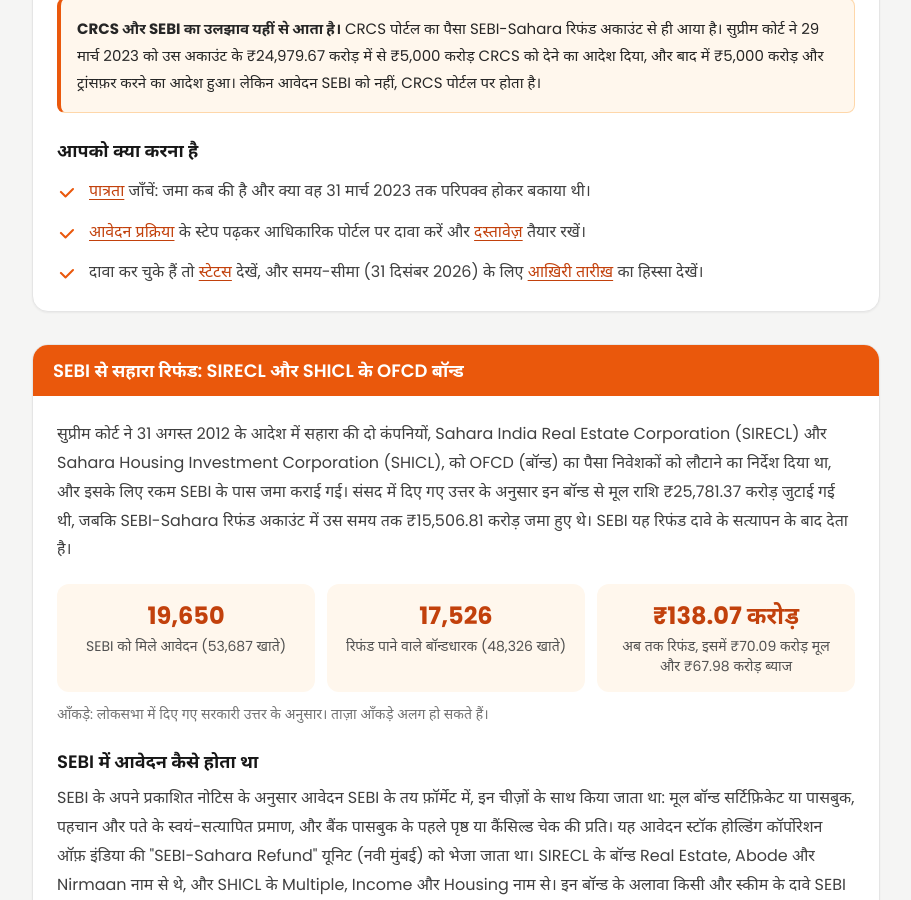
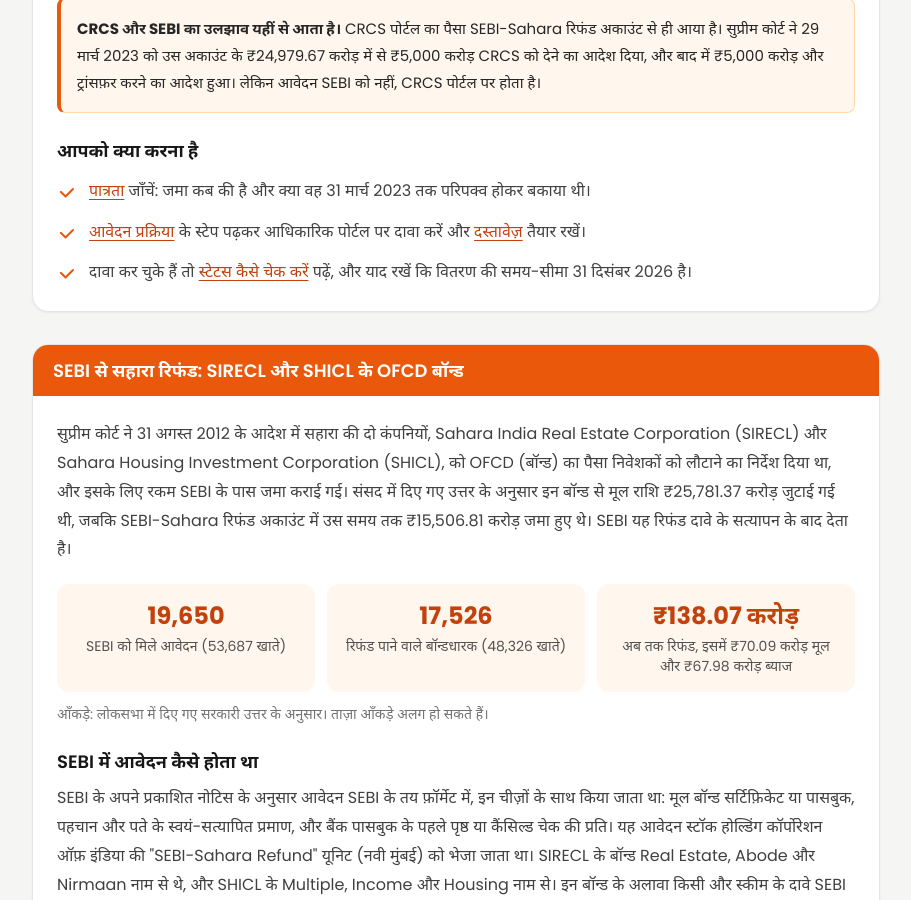
Before and after one commit to sahararefund/sahararefund, a Jekyll site: the page built from sahara-refund-kahan-se-milega.html, in a window 1280 px wide and 900 px high, scrolled down 2814 px. Shown: the whole window, without its empty margins (184-1095 px from the left). Built offline with Jekyll 4.4.1, drawn with Linux system fonts in a browser that asks for light colours; some of the changed text lies outside the part shown.

Commit message:
Update sahara-refund-kahan-se-milega.html

```diff
--- a/sahara-refund-kahan-se-milega.html
+++ b/sahara-refund-kahan-se-milega.html
@@ -107,12 +107,12 @@ description: "सहारा का पैसा CRCS पोर्टल, SEBI-
 <section class="bg-gradient-to-br from-neutral-950 via-neutral-900 to-orange-900 text-white">
   <div class="container-x pb-28 pt-12 text-center sm:pb-32 sm:pt-16">
     <p class="text-sm text-orange-200"><a class="underline" href="/">होम</a> › सहारा रिफंड कहाँ से मिलेगा</p>
-    <p class="mt-4 inline-block rounded-full bg-white/10 px-4 py-1 text-sm font-medium text-orange-200 ring-1 ring-white/20">अंतिम अपडेट: <time datetime="2026-11-18">18 नवंबर 2026</time></p>
+    <p class="mt-4 inline-block rounded-full bg-white/10 px-4 py-1 text-sm font-medium text-orange-200 ring-1 ring-white/20">अंतिम अपडेट: <time datetime="2026-11-19">19 नवंबर 2026</time></p>
     <h1 class="mx-auto mt-5 max-w-3xl text-3xl font-bold sm:text-4xl lg:text-5xl" style="line-height:1.4">सहारा रिफंड कहाँ से मिलेगा? CRCS, SEBI या Q Shop</h1>
     <p class="mx-auto mt-5 max-w-2xl text-base text-neutral-300 sm:text-lg">सहारा इंडिया की अलग-अलग स्कीमों के रिफंड की व्यवस्था अलग है। CRCS पोर्टल सिर्फ़ चार सहकारी समितियों के लिए है, OFCD बॉन्ड का मामला SEBI के पास है और Q Shop के लिए हमें कोई आधिकारिक रिफंड पोर्टल नहीं मिला। देखिए आपका पैसा किस श्रेणी में आता है।</p>
     <div class="mt-8 flex flex-col items-center justify-center gap-3 sm:flex-row">
       <a class="btn-orange w-full sm:w-auto" href="#identify">अपनी स्कीम पहचानें</a>
-      <a class="btn-outline-light w-full sm:w-auto" href="/#process">CRCS आवेदन प्रक्रिया</a>
+      <a class="btn-outline-light w-full sm:w-auto" href="/application-process.html">CRCS आवेदन प्रक्रिया</a>
     </div>
   </div>
 </section>
@@ -190,9 +190,9 @@ description: "सहारा का पैसा CRCS पोर्टल, SEBI-
       </div>
       <h3 class="mt-6 text-lg font-semibold text-neutral-900">आपको क्या करना है</h3>
       <ul class="mt-3 space-y-3">
-        <li class="flex gap-3"><svg class="mt-1.5 h-5 w-5 shrink-0 text-orange-600" viewBox="0 0 20 20" fill="currentColor" aria-hidden="true"><path fill-rule="evenodd" d="M16.7 5.3a1 1 0 0 1 0 1.4l-7.5 7.5a1 1 0 0 1-1.4 0L3.3 9.7a1 1 0 1 1 1.4-1.4l3.8 3.8 6.8-6.8a1 1 0 0 1 1.4 0z" clip-rule="evenodd"/></svg><span class="min-w-0"><a class="font-medium text-orange-700 underline" href="/#eligibility">पात्रता</a> जाँचें: जमा कब की है और क्या वह 31 मार्च 2023 तक परिपक्व होकर बकाया थी।</span></li>
-        <li class="flex gap-3"><svg class="mt-1.5 h-5 w-5 shrink-0 text-orange-600" viewBox="0 0 20 20" fill="currentColor" aria-hidden="true"><path fill-rule="evenodd" d="M16.7 5.3a1 1 0 0 1 0 1.4l-7.5 7.5a1 1 0 0 1-1.4 0L3.3 9.7a1 1 0 1 1 1.4-1.4l3.8 3.8 6.8-6.8a1 1 0 0 1 1.4 0z" clip-rule="evenodd"/></svg><span class="min-w-0"><a class="font-medium text-orange-700 underline" href="/#process">आवेदन प्रक्रिया</a> के स्टेप पढ़कर आधिकारिक पोर्टल पर दावा करें और <a class="font-medium text-orange-700 underline" href="/#documents">दस्तावेज़</a> तैयार रखें।</span></li>
-        <li class="flex gap-3"><svg class="mt-1.5 h-5 w-5 shrink-0 text-orange-600" viewBox="0 0 20 20" fill="currentColor" aria-hidden="true"><path fill-rule="evenodd" d="M16.7 5.3a1 1 0 0 1 0 1.4l-7.5 7.5a1 1 0 0 1-1.4 0L3.3 9.7a1 1 0 1 1 1.4-1.4l3.8 3.8 6.8-6.8a1 1 0 0 1 1.4 0z" clip-rule="evenodd"/></svg><span class="min-w-0">दावा कर चुके हैं तो <a class="font-medium text-orange-700 underline" href="/#check-status">स्टेटस</a> देखें, और समय-सीमा (31 दिसंबर 2026) के लिए <a class="font-medium text-orange-700 underline" href="/#deadline">आख़िरी तारीख़</a> का हिस्सा देखें।</span></li>
+        <li class="flex gap-3"><svg class="mt-1.5 h-5 w-5 shrink-0 text-orange-600" viewBox="0 0 20 20" fill="currentColor" aria-hidden="true"><path fill-rule="evenodd" d="M16.7 5.3a1 1 0 0 1 0 1.4l-7.5 7.5a1 1 0 0 1-1.4 0L3.3 9.7a1 1 0 1 1 1.4-1.4l3.8 3.8 6.8-6.8a1 1 0 0 1 1.4 0z" clip-rule="evenodd"/></svg><span class="min-w-0"><a class="font-medium text-orange-700 underline" href="/eligibility.html">पात्रता</a> जाँचें: जमा कब की है और क्या वह 31 मार्च 2023 तक परिपक्व होकर बकाया थी।</span></li>
+        <li class="flex gap-3"><svg class="mt-1.5 h-5 w-5 shrink-0 text-orange-600" viewBox="0 0 20 20" fill="currentColor" aria-hidden="true"><path fill-rule="evenodd" d="M16.7 5.3a1 1 0 0 1 0 1.4l-7.5 7.5a1 1 0 0 1-1.4 0L3.3 9.7a1 1 0 1 1 1.4-1.4l3.8 3.8 6.8-6.8a1 1 0 0 1 1.4 0z" clip-rule="evenodd"/></svg><span class="min-w-0"><a class="font-medium text-orange-700 underline" href="/application-process.html">आवेदन प्रक्रिया</a> के स्टेप पढ़कर आधिकारिक पोर्टल पर दावा करें और <a class="font-medium text-orange-700 underline" href="/documents.html">दस्तावेज़</a> तैयार रखें।</span></li>
+        <li class="flex gap-3"><svg class="mt-1.5 h-5 w-5 shrink-0 text-orange-600" viewBox="0 0 20 20" fill="currentColor" aria-hidden="true"><path fill-rule="evenodd" d="M16.7 5.3a1 1 0 0 1 0 1.4l-7.5 7.5a1 1 0 0 1-1.4 0L3.3 9.7a1 1 0 1 1 1.4-1.4l3.8 3.8 6.8-6.8a1 1 0 0 1 1.4 0z" clip-rule="evenodd"/></svg><span class="min-w-0">दावा कर चुके हैं तो <a class="font-medium text-orange-700 underline" href="/sahara-refund-status-check.html">स्टेटस कैसे चेक करें</a> पढ़ें, और याद रखें कि वितरण की समय-सीमा 31 दिसंबर 2026 है।</span></li>
       </ul>
     </div>
   </section>
@@ -242,7 +242,7 @@ description: "सहारा का पैसा CRCS पोर्टल, SEBI-
       <h3 class="mt-6 text-lg font-semibold text-neutral-900">आपको क्या करना है</h3>
       <ul class="mt-3 space-y-3">
         <li class="flex gap-3"><svg class="mt-1.5 h-5 w-5 shrink-0 text-orange-600" viewBox="0 0 20 20" fill="currentColor" aria-hidden="true"><path fill-rule="evenodd" d="M16.7 5.3a1 1 0 0 1 0 1.4l-7.5 7.5a1 1 0 0 1-1.4 0L3.3 9.7a1 1 0 1 1 1.4-1.4l3.8 3.8 6.8-6.8a1 1 0 0 1 1.4 0z" clip-rule="evenodd"/></svg><span class="min-w-0">Q Shop की सदस्यता, रसीदें और बाक़ी सारे दस्तावेज़ संभालकर रखें।</span></li>
-        <li class="flex gap-3"><svg class="mt-1.5 h-5 w-5 shrink-0 text-orange-600" viewBox="0 0 20 20" fill="currentColor" aria-hidden="true"><path fill-rule="evenodd" d="M16.7 5.3a1 1 0 0 1 0 1.4l-7.5 7.5a1 1 0 0 1-1.4 0L3.3 9.7a1 1 0 1 1 1.4-1.4l3.8 3.8 6.8-6.8a1 1 0 0 1 1.4 0z" clip-rule="evenodd"/></svg><span class="min-w-0">आपकी जमा Q Shop से किसी सहकारी समिति में बदली गई थी और समिति का प्रमाणपत्र या पासबुक आपके पास है, तो उस समिति के लिए <a class="font-medium text-orange-700 underline" href="/#eligibility">CRCS पात्रता</a> देखें। अंतिम फ़ैसला पोर्टल के सत्यापन पर निर्भर होगा।</span></li>
+        <li class="flex gap-3"><svg class="mt-1.5 h-5 w-5 shrink-0 text-orange-600" viewBox="0 0 20 20" fill="currentColor" aria-hidden="true"><path fill-rule="evenodd" d="M16.7 5.3a1 1 0 0 1 0 1.4l-7.5 7.5a1 1 0 0 1-1.4 0L3.3 9.7a1 1 0 1 1 1.4-1.4l3.8 3.8 6.8-6.8a1 1 0 0 1 1.4 0z" clip-rule="evenodd"/></svg><span class="min-w-0">आपकी जमा Q Shop से किसी सहकारी समिति में बदली गई थी और समिति का प्रमाणपत्र या पासबुक आपके पास है, तो उस समिति के लिए <a class="font-medium text-orange-700 underline" href="/eligibility.html">CRCS पात्रता</a> देखें। अंतिम फ़ैसला पोर्टल के सत्यापन पर निर्भर होगा।</span></li>
         <li class="flex gap-3"><svg class="mt-1.5 h-5 w-5 shrink-0 text-orange-600" viewBox="0 0 20 20" fill="currentColor" aria-hidden="true"><path fill-rule="evenodd" d="M16.7 5.3a1 1 0 0 1 0 1.4l-7.5 7.5a1 1 0 0 1-1.4 0L3.3 9.7a1 1 0 1 1 1.4-1.4l3.8 3.8 6.8-6.8a1 1 0 0 1 1.4 0z" clip-rule="evenodd"/></svg><span class="min-w-0">ताज़ा जानकारी के लिए कंपनी मामलों के मंत्रालय (MCA) और SFIO की आधिकारिक वेबसाइट देखें।</span></li>
       </ul>
     </div>
```
